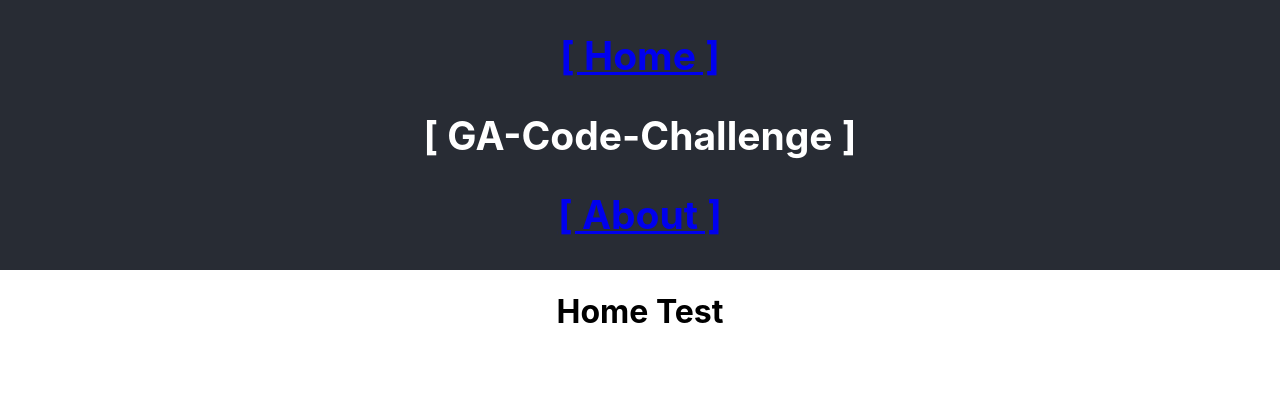
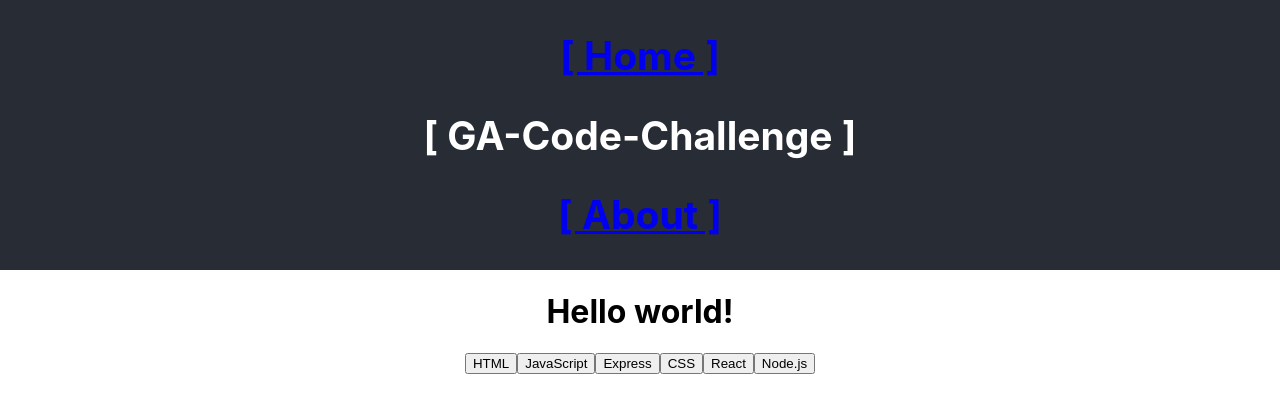
Before and after one commit to wtsia/DevQ, a React (Create React App) app in the folder code-challenge/: page /home in a window 1280 px wide. Shown: the top 412 px of the page. Built offline with nearby package versions, Linux system fonts and the light colour scheme.

Commit message:
filling in home page

```diff
--- a/code-challenge/src/Components/Home.js
+++ b/code-challenge/src/Components/Home.js
@@ -1,9 +1,22 @@
 import React, { Component } from "react";
 
 class Home extends Component {
-  render() {
-    return <h1>Home Test</h1>;
-  }
+    // constructor(props) {
+    //     super(props)
+    // }
+    render() {
+        return(
+            <div className="questions">
+            <h1>Hello world!</h1>
+            <button>HTML</button>
+            <button>JavaScript</button>
+            <button>Express</button>
+            <button>CSS</button>
+            <button>React</button>
+            <button>Node.js</button>
+            </div>
+        )
+    }
 }
 
 export default Home;
```
